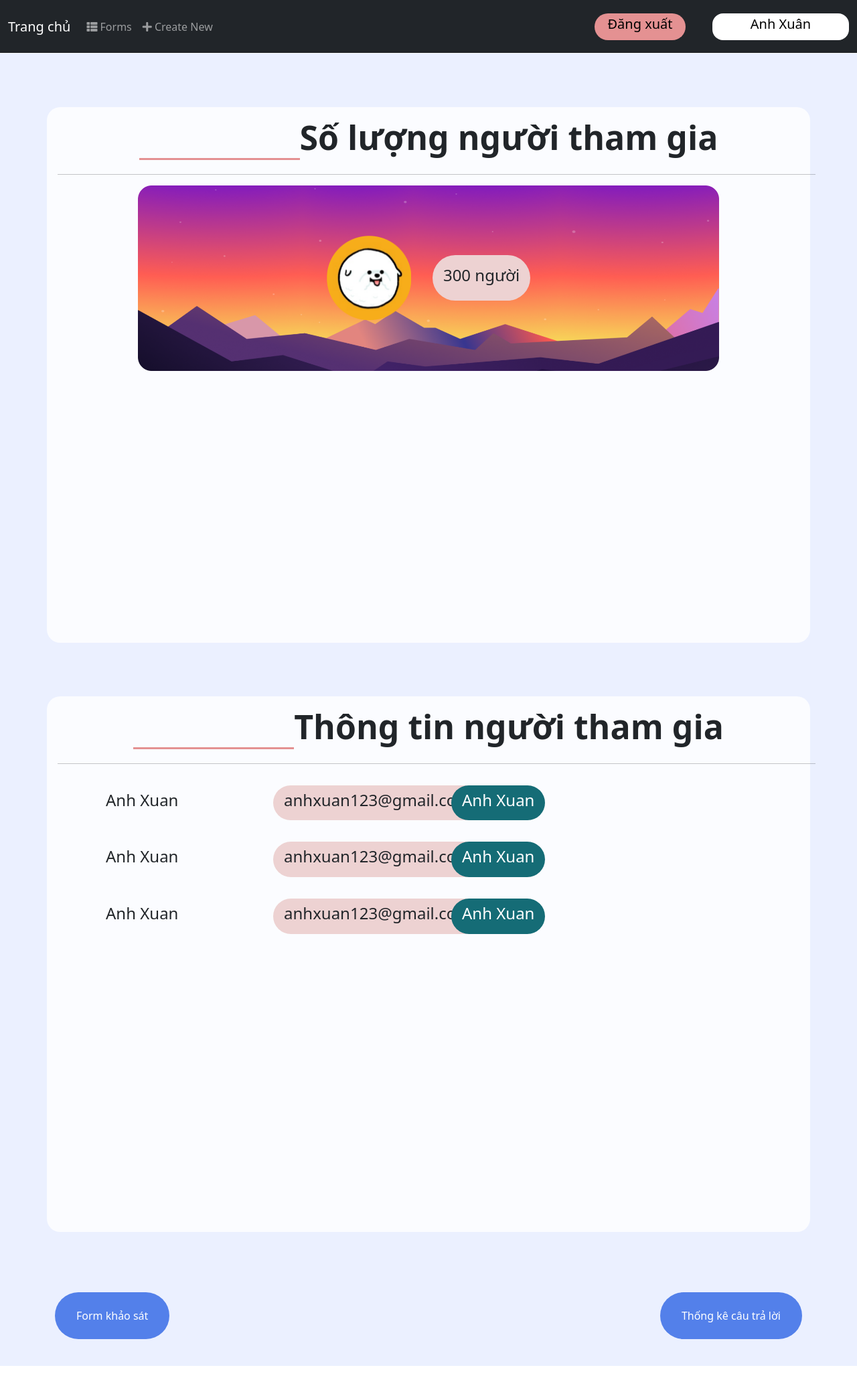
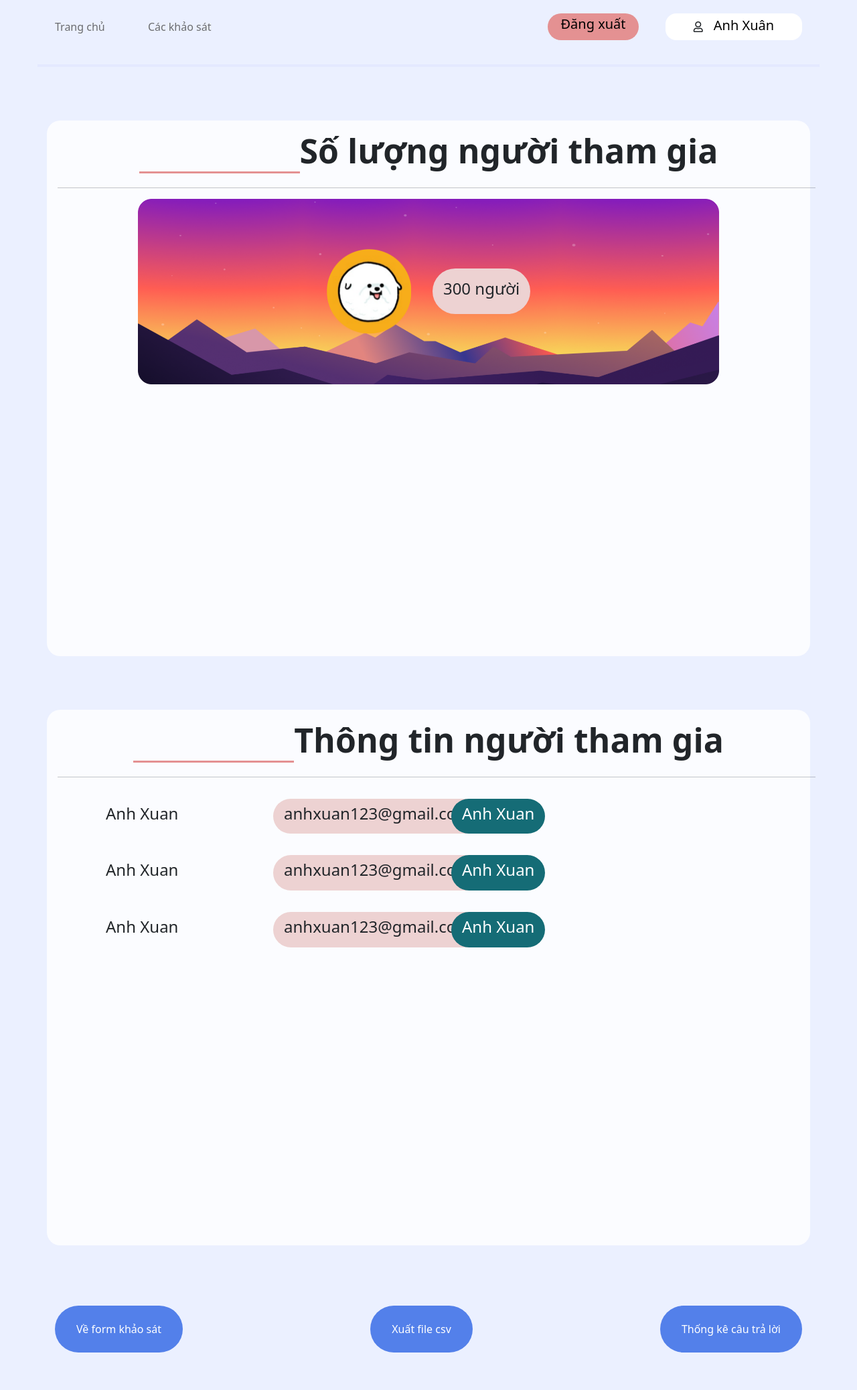
Before and after one commit to Xuananh2000/DHTL_Survey_System, a PHP site: page /statistical_user.html in a window 1280 px wide. Shown: the whole page at 67% size. Before the commit the page ends 2040 px from the top, so only its background shows below. Run offline with PHP 8.4, Linux system fonts and the light colour scheme; some libraries are stand-ins or nearby versions.

Commit message:
font tham gia

```diff
--- a/css/tu.css
+++ b/css/tu.css
@@ -95,6 +95,10 @@
     background-color: #fff;
     align-items: center;
     justify-content: center;
+  }
+  .profile_btn a{
+    margin-left: 16px;
+    margin-top: 4px;
   }
 
   .form_active-box{
@@ -252,7 +256,7 @@
     justify-content: space-between;
     padding-bottom: 40px;
   }
-  .export-btn{
+  .export-btn, .exportCsv-btn{
     width: max-content;
     height: 70px;
     border-radius: 50%;
@@ -263,13 +267,11 @@
     border-radius: 40px;
     padding: 16px 32px;
   }
-  .export-btn h4{
+  .export-btn,  .exportCsv-btn h4{
     color: #fff;
   }
-  .search_page{
-    background-color: #EBF0FF;
 
-  }
+
   .container_box{
     height: max-content;
     min-height: 800px;
--- a/forms.php
+++ b/forms.php
@@ -1,7 +1,7 @@
 <div class="top_search">
 
     <div class="search_box">
-        <h4>Mời nhập mã xác thực</h4>
+        <h4>Tìm kiếm khảo sát</h4>
         <div class="search_bar">
             <input type="text " class="form-control form-control-lg form-control-borderless"
                 placeholder="Enter your  code here...">
--- a/index.php
+++ b/index.php
@@ -32,7 +32,7 @@ ob_end_flush();
 
                 <div class="nav_left">
 
-                    <a class="btn_home_page" href="index.html">Trang chủ</a>
+                    <a class="btn_home_page" href="index.php">Trang chủ</a>
 
                     <a class="btn_toFormpage" href="./listforms.php">Các khảo sát</a>
 
@@ -49,7 +49,7 @@ ob_end_flush();
                     </div>
 
                     <div class="profile_btn">
-
+                    <i class="far fa-user"></i>
                         <a href="profile.html">
                             <h5>Anh Xuân</h5>
                         </a>
@@ -73,7 +73,7 @@ ob_end_flush();
 
             </div>
 
-            <div class="  create_form-box">
+            <div class="create_form-box">
 
                 <h4><a class="nav-link" href="./listforms.php?p=manage_forms">Tạo Khảo sát </a></h4>
 
--- a/js/form-build-display.js
+++ b/js/form-build-display.js
@@ -53,7 +53,8 @@ $(function() {
             success: function(resp) {
                 if (typeof resp == 'object' && resp.status == 'success') {
                     alert("Form successfully Submitted")
-                    location.reload()
+                    // location.reload()
+                    location.href = "./listforms.php"
                 } else {
                     console.log(resp)
                     alert("an error occured")
--- a/listforms.php
+++ b/listforms.php
@@ -45,8 +45,7 @@ ob_end_flush();
                     </div>
 
                     <div class="profile_btn">
-
-
+                    <i class="far fa-user"></i>
                         <a href="profile.html">
                             <h5>Anh Xuân</h5>
                         </a>
--- a/statistical_user.html
+++ b/statistical_user.html
@@ -11,6 +11,7 @@
     <link rel="stylesheet" href="css/normalize.css">
     <link rel="stylesheet" href="css/main.css">
     <link rel="stylesheet" href="css/tu.css" />
+    <link rel="stylesheet" href="./fontawesome-free/css/all.min.css">
     <link rel="stylesheet" href="https://cdnjs.cloudflare.com/ajax/libs/font-awesome/5.15.2/css/all.min.css"
         integrity="sha512-0yys7jK6bVLG6+dpZzO/bUeRNkW8XKvVekq3hFp5r5Df1XRwlvM7xuPQcJxpR9dX9MGFmHeSDBL2RlKWrMOt4g=="
         crossorigin="anonymous" />
@@ -19,33 +20,22 @@
 
 <body>
     <div class="statistics">
-        <nav
-            class=" navbar navbar-expand-lg navbar-dark bg-dark w-100 border-bottom border-light mb-2 navbar navbar-light p-0">
+        <nav class="navbar navbar-light p-0 ">
 
-            <div class="container-fluid">
+            <div class="container">
 
-                <a class="navbar-brand" href="./">Trang chủ</a>
-                <button class="navbar-toggler" type="button" data-toggle="collapse" data-target="#nav-menu"
-                    aria-controls="nav-menu" aria-expanded="false" aria-label="Toggle navigation">
-                    <span class="navbar-toggler-icon"></span>
-                </button>
+                <div class="nav_left">
 
+                    <a class="btn_home_page" href="index.php">Trang chủ</a>
 
-                <div class="collapse navbar-collapse" id="nav-menu">
-                    <ul class="navbar-nav mr-auto">
-                        <li class="nav-item nav-forms">
-                            <a class="nav-link" href="./index.php?p=forms"><i class="fa fa-th-list"></i> Forms</a>
-                        </li>
-                        <li class="nav-item nav-manage_forms">
-                            <a class="nav-link" href="./index.php?p=manage_forms"><i class="fa fa-plus"></i> Create
-                                New</a>
-                        </li>
+                    <a class="btn_toFormpage" href="./listforms.php">Các khảo sát</a>
+
                 </div>
 
                 <div class="nav_right">
 
                     <div class="logout_btn">
-                        <a href="#">
+                        <a href="">
                             <h5>Đăng xuất</h5>
                         </a>
 
@@ -53,18 +43,20 @@
                     </div>
 
                     <div class="profile_btn">
+                        <i class="far fa-user"></i>
+                            <a href="profile.html">
+                                <h5>Anh Xuân</h5>
+                            </a>
 
 
-                        <a href="profile.html">
-                            <h5>Anh Xuân</h5>
-                        </a>
-
-
-                    </div>
+                        </div>
 
                 </div>
             </div>
         </nav>
+
+
+        <hr class="container hr_container">
 
 
 
@@ -194,9 +186,11 @@
         <div class="container statistical_bottom">
 
             <div class="statistical_bottom-left">
-                <a href="index.php" class="export-btn">Form khảo sát</a>
+                <a href="listforms.php" class="export-btn">Về form khảo sát</a>
             </div>
-
+            <div class="statistical_bottom-middle">
+                <p style="color: #fff;"  class="exportCsv-btn">Xuất file csv</p>
+            </div>
             <div class="statistical_bottom-right">
                 <a href="statistical_answer.html" class="export-btn">Thống kê câu trả lời</a>
 
```
Also changed, not shown: form.php (+16 -5 lines), profile.html (+6 -6 lines), statistical_answer.html (+20 -26 lines).
